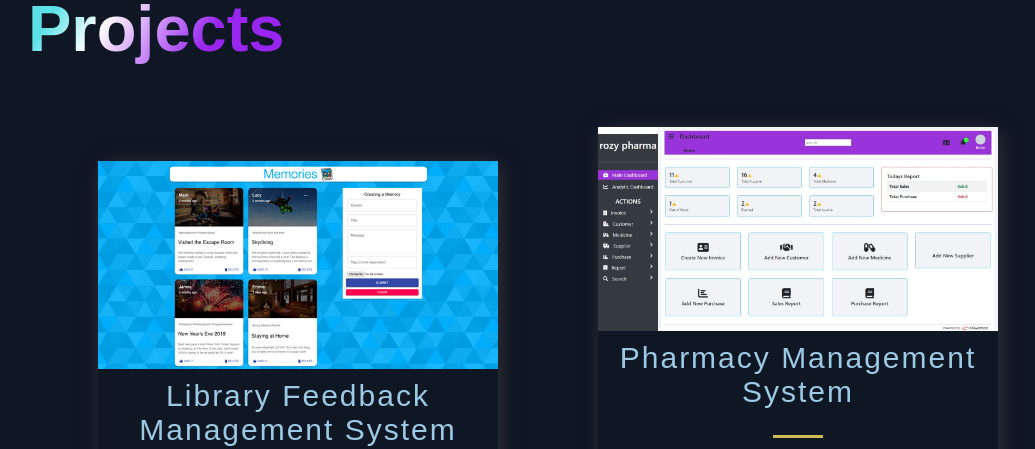
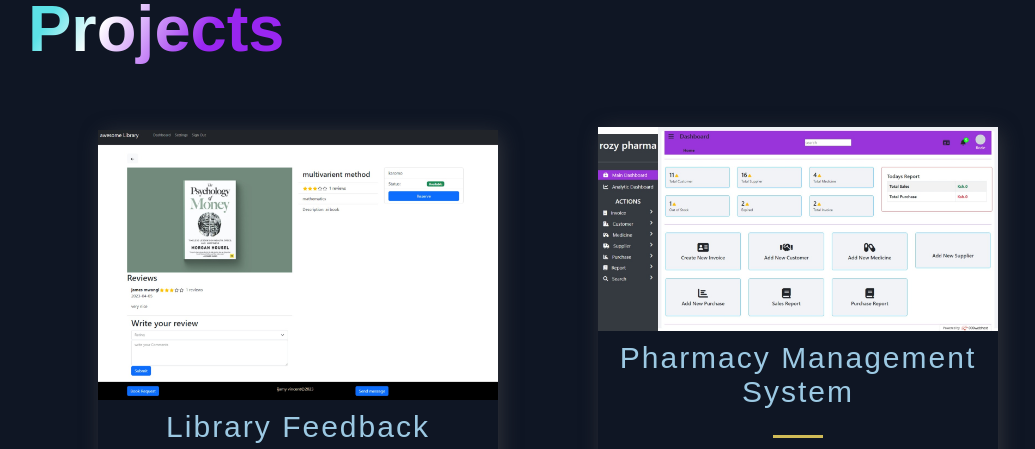
Before and after one commit to sandaji/My-Portfolio, a Next.js app: page / in a window 1280 px wide. Shown: the part 1280-1729 px from the top of the page, without its empty margins (92-1127 px from the left). Built offline with nearby package versions, Linux system fonts and the light colour scheme.

Commit message:
added lfms as a project

```diff
--- a/src/constants/constants.js
+++ b/src/constants/constants.js
@@ -2,7 +2,7 @@ export const projects = [
   {
     title: 'Library Feedback Management System',
     description: "Using React, Node.js, Express & MongoDB you'll learn how to build a Full Stack MERN Application - from start to finish. The App is called LFMS and it is a simple app that allows library users to get the best out of the library.",
-      image: '/images/1.png',
+      image: '/images/6.jpeg',
       tags: ['Mongo', 'Express', 'React', 'Node'],
     source: 'https://github.com/sandaji/lfms',
     visit: 'https://google.com',
```
